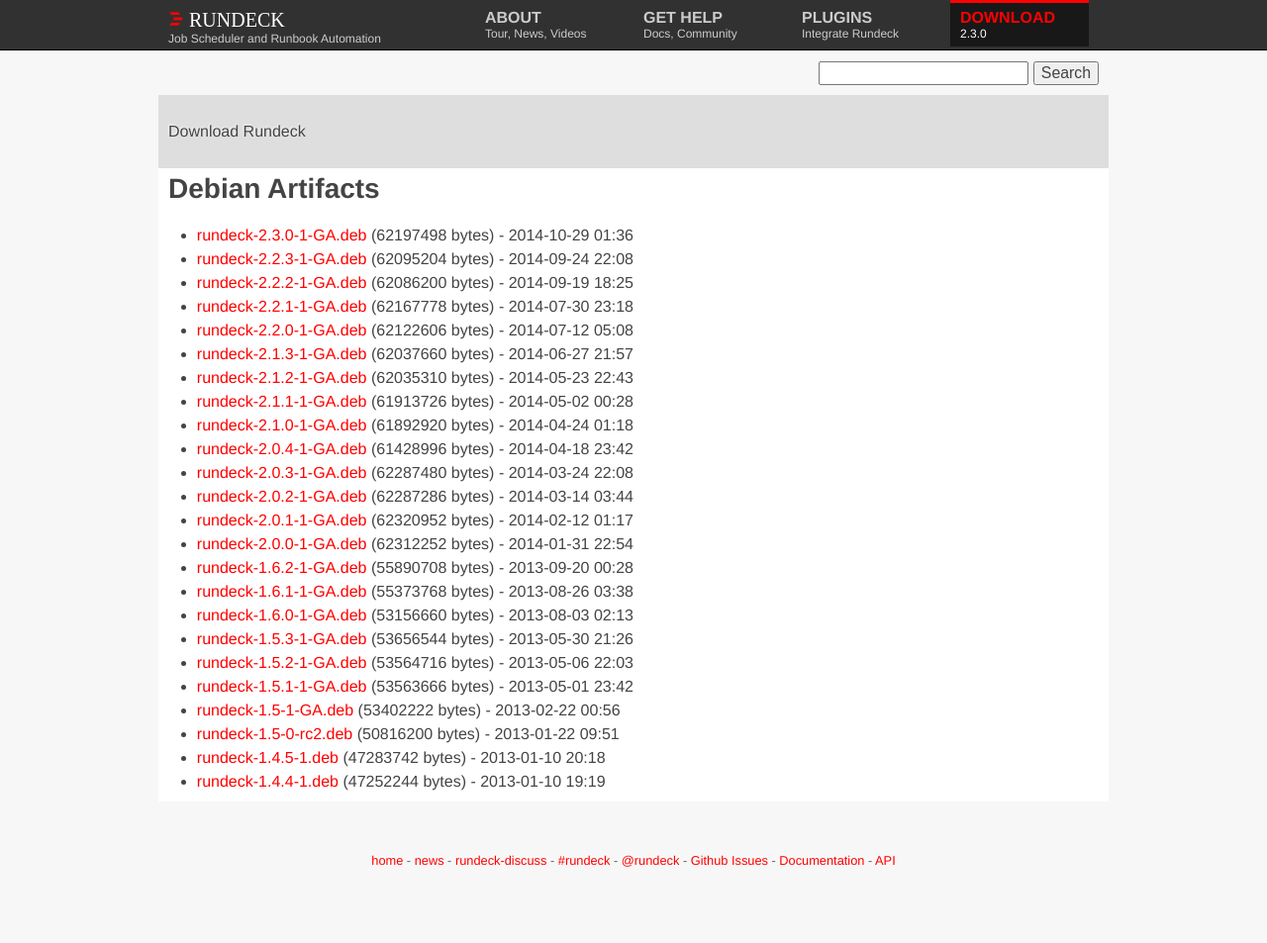
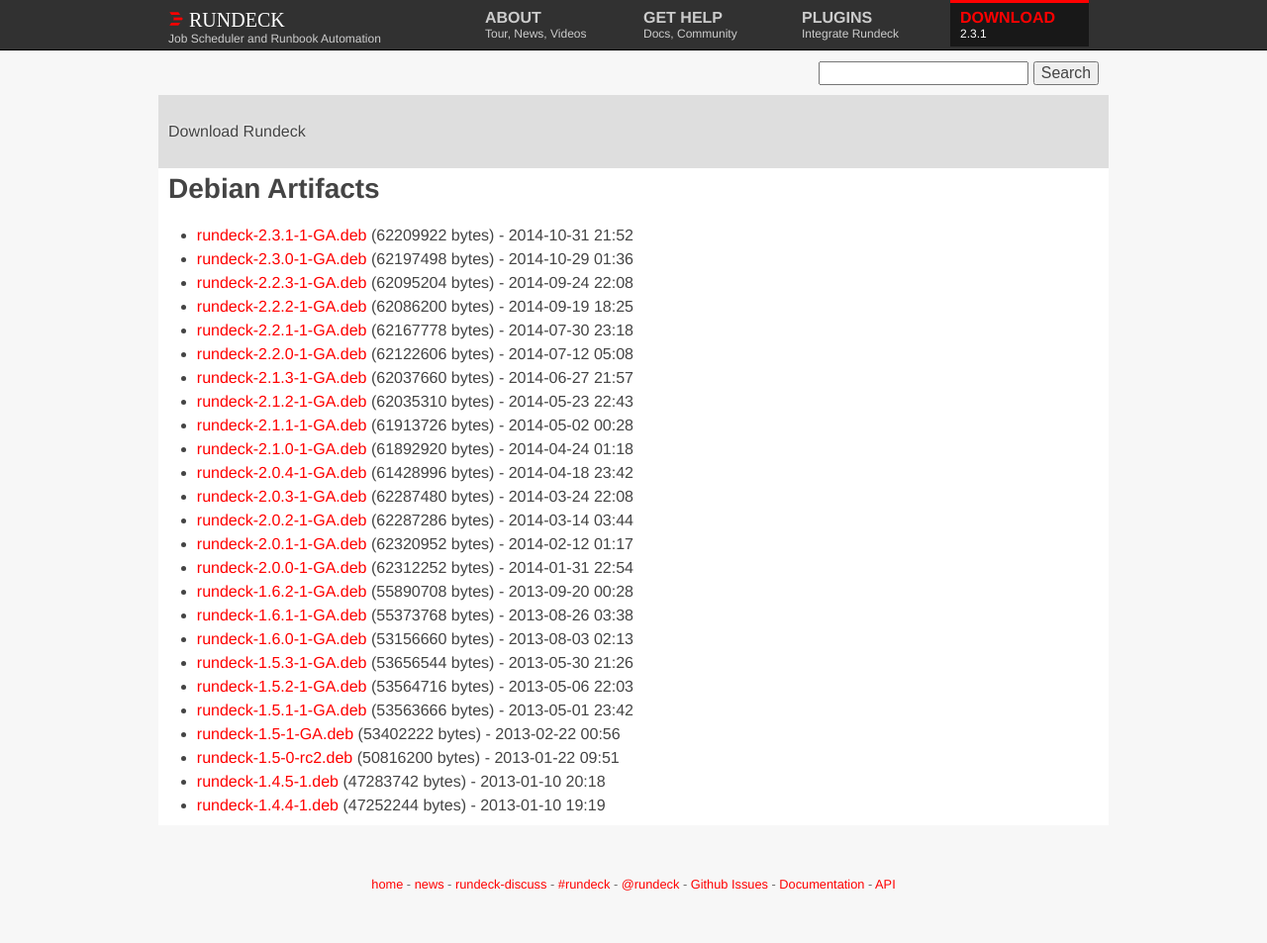
Before and after one commit to rundeck/rundeck-ghpages, a Jekyll site: the page built from download/deb/index.md, in a window 1280 px wide. Shown: the whole page at 99% size. Built offline with Jekyll 4.4.1, drawn with Linux system fonts in a browser that asks for light colours; nearby versions of some CDN libraries; before the commit the page ends 929 px from its top, so only the background shows below that.

Commit message:
Update site to 2.3.1 download links

```diff
--- a/_config.yml
+++ b/_config.yml
@@ -1,16 +1,16 @@
 baseurl: ""
 url: ""
 full_url: "http://www.rundeck.org"
-rd_version: "2.3.0"
-rd_jar_name: "rundeck-launcher-2.3.0.jar"
-rd_jar_sha: "a20bca7b3921cefff38f29b4daa1c54d31366338"
-rd_jar_url: "http://download.rundeck.org/jar/rundeck-launcher-2.3.0.jar"
-rd_jar_size: "57300850"
-rd_deb_name: "rundeck-2.3.0-1-GA.deb"
-rd_deb_url: "http://download.rundeck.org/deb/rundeck-2.3.0-1-GA.deb"
-rd_deb_sha: "d2b33e7b4f738ddbd46ef6b5c799008d08c7f52e"
-rd_deb_size: "62197498"
-rd_zipball: "https://github.com/dtolabs/rundeck/zipball/v2.3.0"
-rd_tarball: "https://github.com/dtolabs/rundeck/tarball/v2.3.0"
-rd_releasenotes: "https://github.com/dtolabs/rundeck/blob/v2.3.0/RELEASE.md"
+rd_version: "2.3.1"
+rd_jar_name: "rundeck-launcher-2.3.1.jar"
+rd_jar_sha: "d31f7263141264038407fee7f9852c8f484e3556"
+rd_jar_url: "http://download.rundeck.org/jar/rundeck-launcher-2.3.1.jar"
+rd_jar_size: "57304127"
+rd_deb_name: "rundeck-2.3.1-1-GA.deb"
+rd_deb_url: "http://download.rundeck.org/deb/rundeck-2.3.1-1-GA.deb"
+rd_deb_sha: "0a415c5cd3bb1d27be3aab5c8074fabb407e1beb"
+rd_deb_size: "62209922"
+rd_zipball: "https://github.com/dtolabs/rundeck/zipball/v2.3.1"
+rd_tarball: "https://github.com/dtolabs/rundeck/tarball/v2.3.1"
+rd_releasenotes: "https://github.com/dtolabs/rundeck/blob/v2.3.1/RELEASE.md"
 markdown: kramdown
--- a/download/deb/index.md
+++ b/download/deb/index.md
@@ -3,6 +3,7 @@
 layout: download
 download_type: Debian
 ---
+* [rundeck-2.3.1-1-GA.deb](http://download.rundeck.org/deb/rundeck-2.3.1-1-GA.deb) (62209922 bytes) - 2014-10-31 21:52
 * [rundeck-2.3.0-1-GA.deb](http://download.rundeck.org/deb/rundeck-2.3.0-1-GA.deb) (62197498 bytes) - 2014-10-29 01:36
 * [rundeck-2.2.3-1-GA.deb](http://download.rundeck.org/deb/rundeck-2.2.3-1-GA.deb) (62095204 bytes) - 2014-09-24 22:08
 * [rundeck-2.2.2-1-GA.deb](http://download.rundeck.org/deb/rundeck-2.2.2-1-GA.deb) (62086200 bytes) - 2014-09-19 18:25
```
Also changed, not shown: download/jar/index.md (+1 -0 lines), download/rpm/index.md (+2 -0 lines), download/war/index.md (+1 -0 lines).
